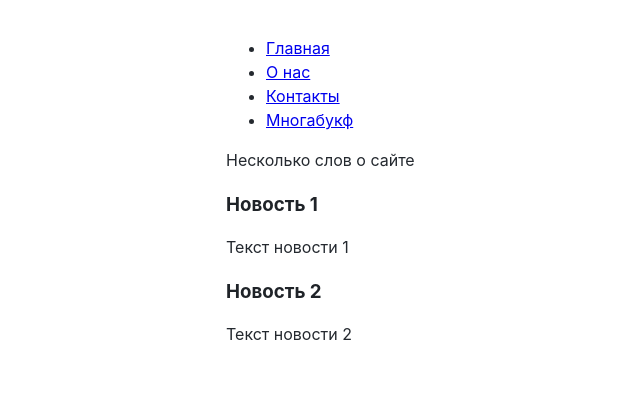
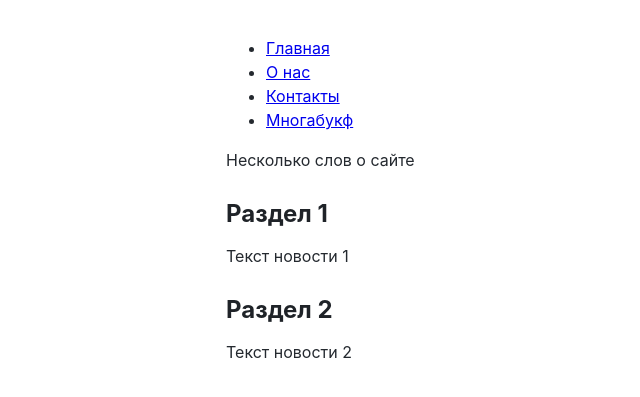
Before and after one commit to utyv/test-site, a Jekyll site: the page built from docs/about.md, in a window 1280 px wide. Shown: the top 397 px of the page, without its empty margins (14-654 px from the left). Built offline with Jekyll 4.4.1, drawn with Linux system fonts in a browser that asks for light colours; our own code applies the rules of GitHub Pages for plain Markdown files; part of the change alters nothing that is shown.

Commit message:
скрипт

```diff
--- a/docs/about.md
+++ b/docs/about.md
@@ -1,27 +1,28 @@
 Несколько слов о сайте
 
-<div id="content">
-  <!-- Данные загрузятся сюда -->
-</div>
+## Раздел 1
+<div id="content-1">Загружаем...</div>
+
+## Раздел 2
+<div id="content-3">Загружаем...</div>
 
 <script type="module">
   import { ContentLoader } from '/test-site/js/content-loader.js';
 
   const loader = new ContentLoader('/test-site/data/content.json');
+  const placeholders = {
+    'content-1': 1,
+    'content-3': 3,
+    // Добавьте другие ID и их контейнеры
+  };
 
   loader.loadData().then(() => {
-    // Фильтруем данные по параметру (например, по категории 'news')
-    const filteredData = loader.filterByProperty('category', 'news');
-
-    // Выводим данные в элемент с ID 'content'
-    const container = document.getElementById('content');
-    if (container && filteredData.length > 0) {
-      container.innerHTML = filteredData.map(item =>
-        `<div class="item">
-          <h3>${item.title}</h3>
-          <p>${item.content}</p>
-        </div>`
-      ).join('');
-    }
+    Object.entries(placeholders).forEach(([containerId, id]) => {
+      const container = document.getElementById(containerId);
+      if (container) {
+        const content = loader.getContentById(id);
+        container.innerHTML = content || '<em>Не найдено</em>';
+      }
+    });
   });
 </script>
--- a/docs/js/content-loader.js
+++ b/docs/js/content-loader.js
@@ -18,14 +18,14 @@ class ContentLoader {
     }
   }
 
-  filterByProperty(property, value) {
+  getContentById(id) {
     if (!this.data) {
       console.warn('Данные ещё не загружены. Сначала вызовите loadData().');
-      return [];
+      return null;
     }
-    return this.data.filter(item => item[property] === value);
+    const item = this.data.find(item => item.id === id);
+    return item ? item.content : null;
   }
 }
 
-// Экспортируем класс для использования в других модулях
 export { ContentLoader };
```
